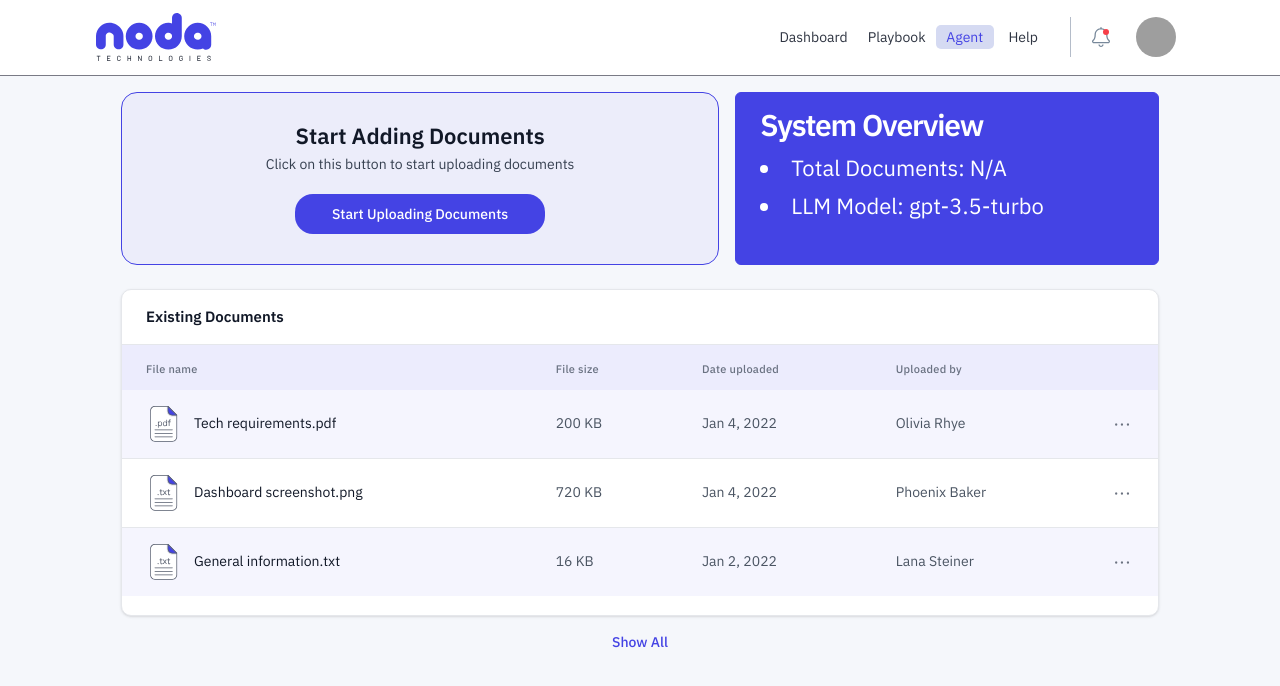
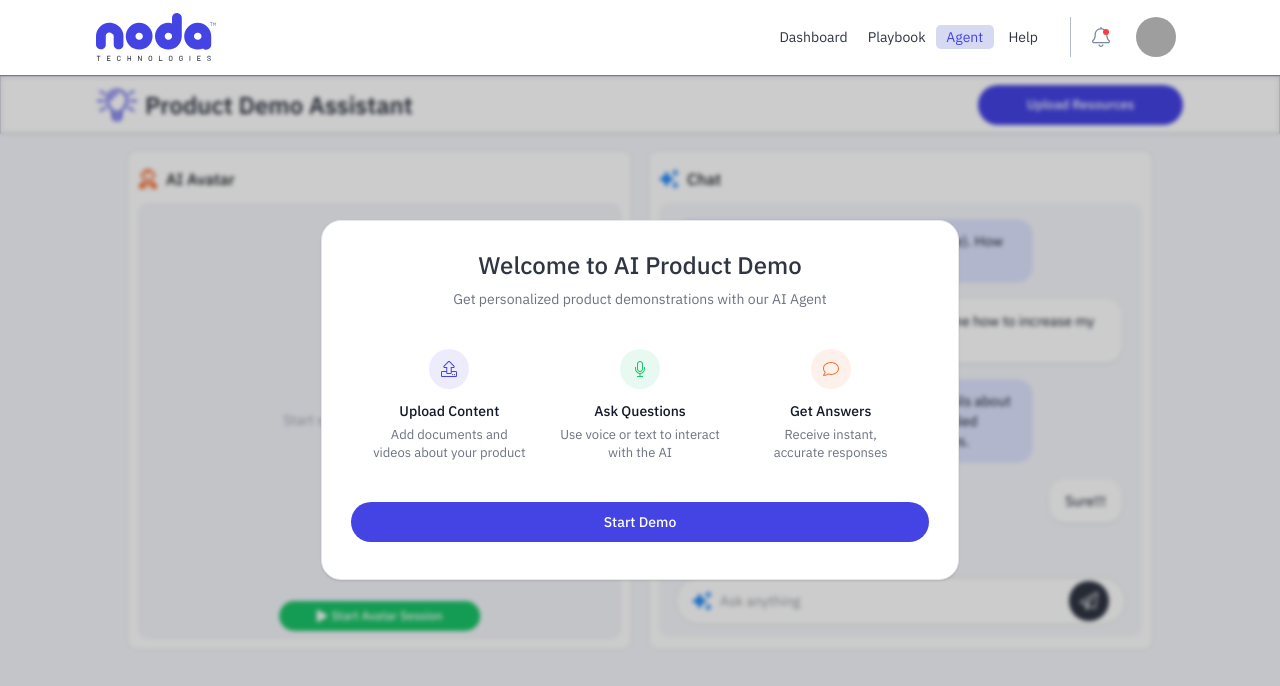
Before and after one commit to nervesparksdev05/functional_component, a React (Vite) app: page / in a window 1280 px wide. Shown: the top 686 px of the page. Built offline with nearby package versions, Linux system fonts and the light colour scheme; grey boxes are pictures that could not be loaded.

Commit message:
refactor: integrate ChatInput component in ProductDemo and ChatBotHome

```diff
--- a/src/App.jsx
+++ b/src/App.jsx
@@ -7,9 +7,9 @@ export default function App() {
   return (
     <div className="min-h-screen flex flex-col bg-[#F5F7FB]">
       <main className="flex-1">
-        {/* <ProductDemo /> */}
+        <ProductDemo />
         {/* <NavbarDesktop /> */}
-        <RagSlackBotHome />
+        {/* <RagSlackBotHome /> */}
       </main>
     </div>
   );
--- /dev/null
+++ b/src/components/ui/ChatInput.jsx
@@ -0,0 +1,74 @@
+import SparklesIconImg from "../../assets/sparkles-1.svg";
+import SendIconImg from "../../assets/paper-plane-dark.svg";
+
+export default function ChatInput({
+  placeholder = "Ask anything",
+  onSend,
+  value,
+  onChange,
+  className = "",
+}) {
+  const handleSend = () => {
+    if (onSend && value?.trim()) {
+      onSend(value);
+    }
+  };
+
+  const handleKeyDown = (e) => {
+    if (e.key === "Enter" && !e.shiftKey) {
+      e.preventDefault();
+      handleSend();
+    }
+  };
+
+  return (
+    <div className={`mt-3 flex items-center ${className}`}>
+      <div
+        className="
+          flex-1
+          h-[48px]
+          rounded-[25px]
+          border border-[#D9DCE1]
+          bg-white
+          flex items-center
+          px-4
+        "
+      >
+        {/* Left: sparkles + input */}
+        <div className="flex items-center flex-1 gap-2 mr-2">
+          <img src={SparklesIconImg} alt="Sparkles" className="w-5 h-5" />
+          <input
+            type="text"
+            placeholder={placeholder}
+            value={value || ""}
+            onChange={onChange}
+            onKeyDown={handleKeyDown}
+            className="
+              flex-1
+              bg-transparent
+              outline-none
+              border-none
+              text-[14px] leading-[22px]
+              text-[#2F3542]
+              placeholder:text-[#2F3542]/50
+            "
+          />
+        </div>
+
+        {/* Right: send button */}
+        <button
+          type="button"
+          onClick={handleSend}
+          className="
+            flex items-center justify-center
+            w-10 h-10
+            rounded-[30px]
+            cursor-pointer
+          "
+        >
+          <img src={SendIconImg} alt="Send" className="w-10 h-10" />
+        </button>
+      </div>
+    </div>
+  );
+}
--- a/src/components/ui/index.js
+++ b/src/components/ui/index.js
@@ -1 +1,2 @@
 export { Button, buttonVariants } from "./button";
+export { default as ChatInput } from "./ChatInput";
--- a/src/screens/DemoDiscoveryScreens/ProductDemo.jsx
+++ b/src/screens/DemoDiscoveryScreens/ProductDemo.jsx
@@ -1,9 +1,9 @@
 import { useState } from "react";
 import BulbIcon from "../../assets/bulb.svg";
 import { Button } from "../../components/ui/button.jsx";
+import { ChatInput } from "../../components/ui";
 import UploadKnowledgeBaseContainer from "../../components/UploadKnowledgeBase.jsx";
 import SparklesIconImg from "../../assets/sparkles-1.svg";
-import SendIconImg from "../../assets/paper-plane-dark.svg";
 import Avatar from "../../assets/ai-avatar.svg";
 import PlayIcon from "../../assets/play-icon.svg";
 import UploadIcon from "../../assets/blue-upload.svg";
@@ -14,9 +14,11 @@ import Navbar from "../../components/Navbar.jsx";
 export default function ProductDemo() {
   const [showUploadPanel, setShowUploadPanel] = useState(false);
   const [showWelcome, setShowWelcome] = useState(true);
+  const [chatInputValue, setChatInputValue] = useState("");
 
-  const handleSend = () => {
-    console.log("Send clicked from chat input");
+  const handleSend = (message) => {
+    console.log("Send clicked from chat input:", message);
+    setChatInputValue("");
   };
 
   return (
@@ -207,51 +209,11 @@ export default function ProductDemo() {
                     </div>
 
                     {/* Input area */}
-                    <div className="mt-3 flex items-center">
-                      <div
-                        className="
-                          flex-1
-                          h-[48px]
-                          rounded-[25px]
-                          border border-[#D9DCE1]
-                          bg-white
-                          flex items-center
-                          px-4
-                        "
-                      >
-                        {/* Left: sparkle + input */}
-                        <div className="flex items-center flex-1 gap-2 mr-2">
-                          <img src={SparklesIconImg} alt="Sparkles" className="w-5 h-5" />
-                          <input
-                            type="text"
-                            placeholder="Ask anything"
-                            className="
-                              flex-1
-                              bg-transparent
-                              outline-none
-                              border-none
-                              text-[14px] leading-[22px]
-                              text-[#2F3542]
-                              placeholder:text-[#2F3542]/50
-                            "
-                          />
-                        </div>
-
-                        {/* Right: send button */}
-                        <button
-                          type="button"
-                          onClick={handleSend}
-                          className="
-                            flex items-center justify-center
-                            w-10 h-10
-                            rounded-[30px]
-                            cursor-pointer
-                          "
-                        >
-                          <img src={SendIconImg} alt="Send" className="w-10 h-10" />
-                        </button>
-                      </div>
-                    </div>
+                    <ChatInput
+                      value={chatInputValue}
+                      onChange={(e) => setChatInputValue(e.target.value)}
+                      onSend={handleSend}
+                    />
                   </div>
                 </div>
               </div>
--- a/src/screens/NavbotAgentScreens/ChatBotHome.jsx
+++ b/src/screens/NavbotAgentScreens/ChatBotHome.jsx
@@ -2,10 +2,10 @@
 import { useState } from "react";
 import Navbar from "../../components/Navbar.jsx";
 import { Button } from "../../components/ui/button.jsx";
+import { ChatInput } from "../../components/ui";
 import { ArrowLeft, ArrowRight } from "lucide-react";
 import BlueArrowIcon from "../../assets/blue-arrow.svg";
 import SparklesIconImg from "../../assets/sparkles-1.svg";
-import SendIconImg from "../../assets/paper-plane-dark.svg";
 
 export default function ChatBotHome({ onNext, onPrevious }) {
   const steps = [
@@ -18,6 +18,12 @@ export default function ChatBotHome({ onNext, onPrevious }) {
   ];
 
   const [selectedIndex, setSelectedIndex] = useState(3);
+  const [chatInputValue, setChatInputValue] = useState("");
+
+  const handleChatSend = (message) => {
+    console.log("Send clicked:", message);
+    setChatInputValue("");
+  };
 
   const handleStepClick = (index) => {
     setSelectedIndex(index);
@@ -283,50 +289,11 @@ export default function ChatBotHome({ onNext, onPrevious }) {
                   </div>
 
                   {/* Input area */}
-                  <div className="mt-3 flex items-center">
-                    <div
-                      className="
-                        flex-1
-                        h-[48px]
-                        rounded-[25px]
-                        border border-[#D9DCE1]
-                        bg-white
-                        flex items-center
-                        px-4
-                      "
-                    >
-                      {/* Left: sparkles + input */}
-                      <div className="flex items-center flex-1 gap-2 mr-2">
-                        <img src={SparklesIconImg} alt="Sparkles" className="w-5 h-5" />
-                        <input
-                          type="text"
-                          placeholder="Ask anything"
-                          className="
-                            flex-1
-                            bg-transparent
-                            outline-none
-                            border-none
-                            text-[14px] leading-[22px]
-                            text-[#2F3542]
-                            placeholder:text-[#2F3542]/50
-                          "
-                        />
-                      </div>
-
-                      {/* Right: send button */}
-                      <button
-                        type="button"
-                        className="
-                          flex items-center justify-center
-                          w-10 h-10
-                          rounded-[30px]
-                          cursor-pointer
-                        "
-                      >
-                        <img src={SendIconImg} alt="Send" className="w-10 h-10" />
-                      </button>
-                    </div>
-                  </div>
+                  <ChatInput
+                    value={chatInputValue}
+                    onChange={(e) => setChatInputValue(e.target.value)}
+                    onSend={handleChatSend}
+                  />
                 </div>
               </div>
             </div>
```
